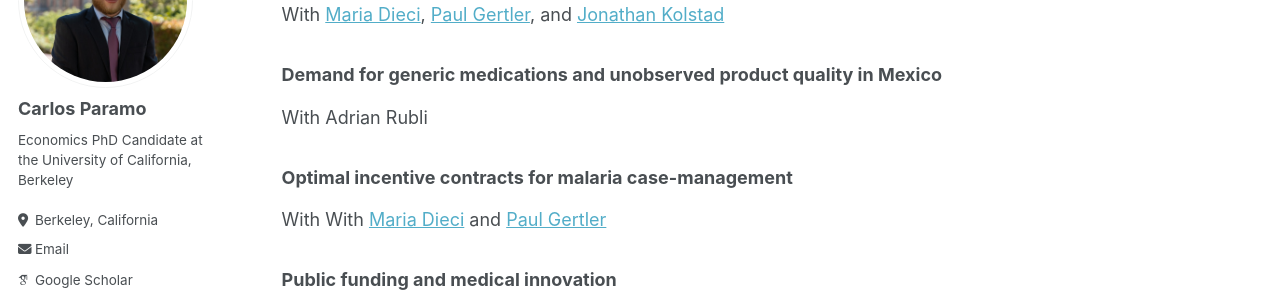
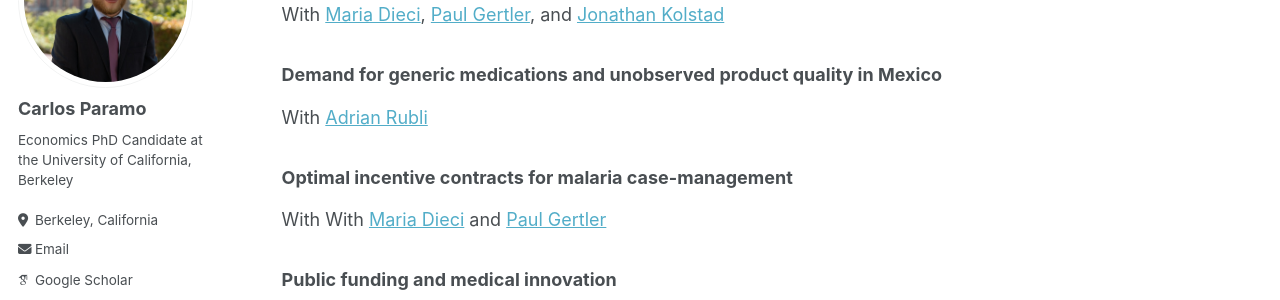
Before and after one commit to paramobrotz/paramobrotz.github.io, a Jekyll site: the page built from _pages/research.md, in a window 1280 px wide and 900 px high, scrolled down 894 px. Shown: the part 193-493 px from the top of the window. Built offline with Jekyll 4.4.1, drawn with Linux system fonts in a browser that asks for light colours; some web fonts are replaced; part of the change alters nothing that is shown.

```diff
--- a/_pages/research.md
+++ b/_pages/research.md
@@ -29,7 +29,7 @@ A large literature has examined how best to target anti-poverty programs to thos
 With [Maria Dieci](https://mariadieci.com/), [Paul Gertler](https://www.paulgertler.com/), and [Jonathan Kolstad](https://www.jkolstad.org/)
 
 ### Demand for generic medications and unobserved product quality in Mexico
-With Adrian Rubli
+With [Adrian Rubli](https://www.adrianrubli.com/)
 
 ### Optimal incentive contracts for malaria case-management
 With With [Maria Dieci](https://mariadieci.com/) and [Paul Gertler](https://www.paulgertler.com/)
```
